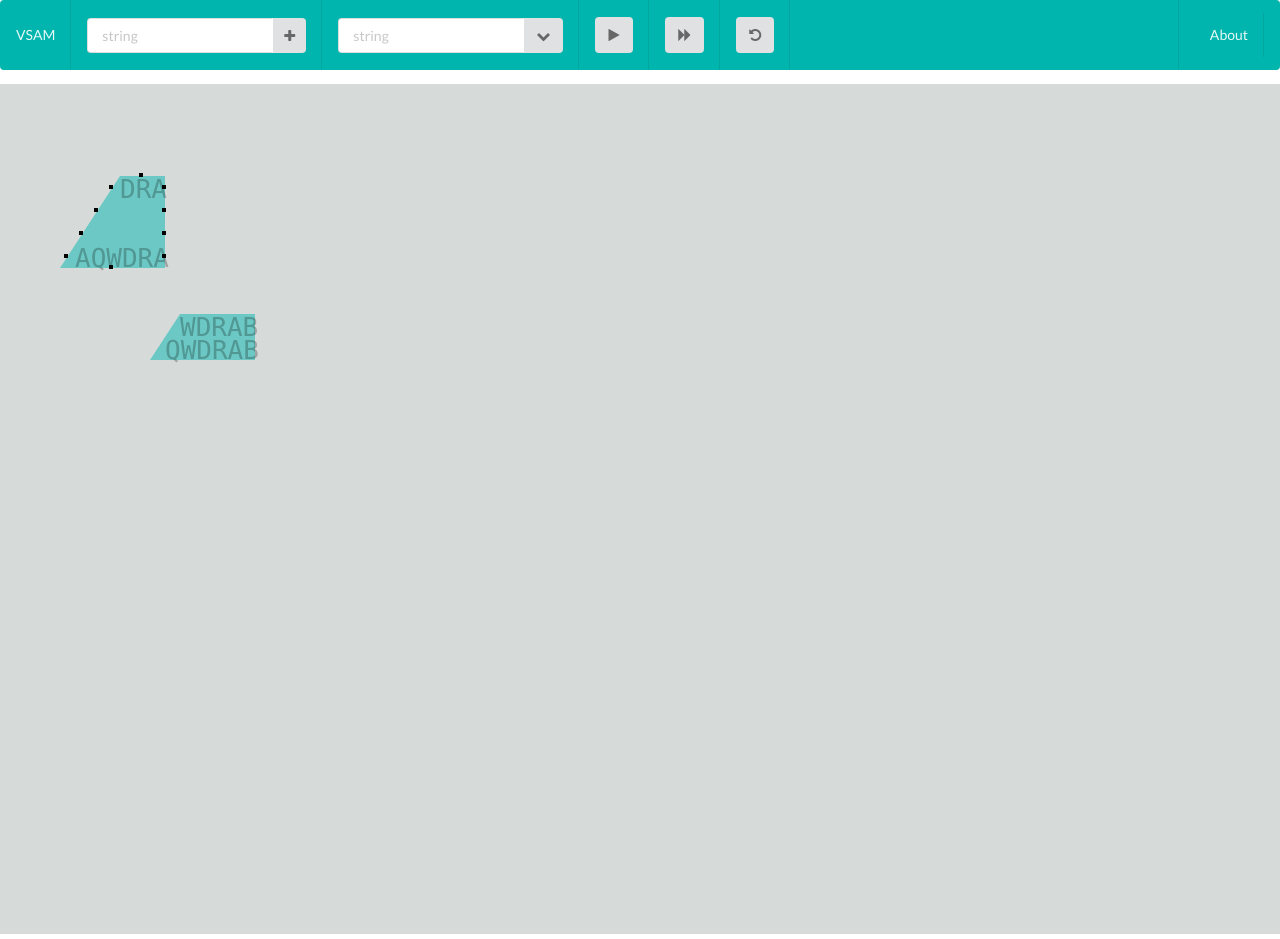
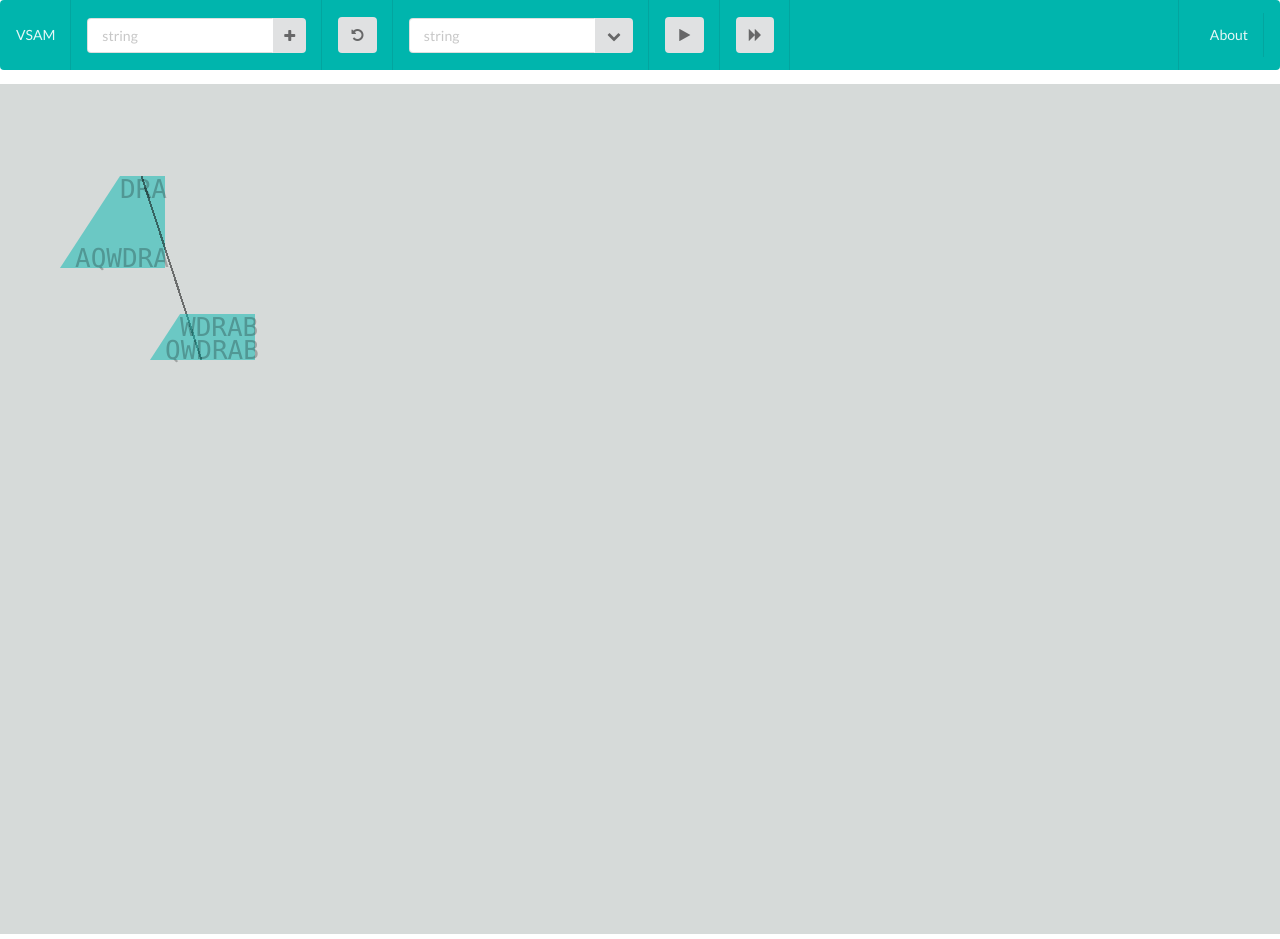
Before and after one commit to QAsQ/VSAM, a plain HTML site: page main.html in a window 1280 px wide. Shown: the top 939 px of the page. Drawn offline with Linux system fonts and the light colour scheme.

Commit message:
完成树边的部分代码

```diff
--- a/main.html
+++ b/main.html
@@ -20,6 +20,11 @@
         </div>
     </div>
     <div class="item">
+        <button class="ui icon button">
+            <i class="undo icon"> </i>
+        </button>
+    </div>
+    <div class="item">
         <div class="ui action input">
             <input type="text" placeholder="string">
             <button class="ui icon button">
@@ -37,14 +42,10 @@
             <i class="forward icon"> </i>
         </button>
     </div>
-    <div class="item">
-        <button class="ui icon button">
-            <i class="undo icon"> </i>
-        </button>
-    </div>
     <div class="right item">
         <a class="item">About</a>
     </div>
+</div>
 <script src="static/SAM.js"></script>
 </body>
 </html>
--- a/static/SAM.js
+++ b/static/SAM.js
@@ -1,6 +1,10 @@
-gWidth = 2080;
-gHeight = 850;
-gFontFamily = 'Consolas, Monaco, monospace';
+var gWidth = 2080;
+var gHeight = 850;
+var gFontFamily = 'Consolas, Monaco, monospace';
+var gLineWidth = 2;
+var unitX = 15;
+var unitY = 23;
+var nodeList = [];
 
 var app = new PIXI.Application(
     gWidth,
@@ -10,8 +14,6 @@ var app = new PIXI.Application(
 
 document.body.appendChild(app.view);
 
-unitX = 15;
-unitY = 23;
 
 function textFactory(rawString, defaultAlpha) {
     function activate(){
@@ -42,7 +44,37 @@ function textFactory(rawString, defaultAlpha) {
     return text;
 }
 
+function lineFactory(stPoint, edPoint, lineColor) {
+    var graphics = new PIXI.Graphics();
+    graphics.beginFill(lineColor, 1);
+    graphics.drawRect(0, 0, 1, 1);
+    var line = new PIXI.Sprite(graphics.generateTexture());
+
+    line.setEndPoint = function (startPoint, endPoint) {
+        var angle = Math.atan2(endPoint.y - startPoint.y, endPoint.x - startPoint.x);
+
+        line.x = startPoint.x;
+        line.y = startPoint.y;
+        function distance(pointA, pointB) {
+            return Math.sqrt(
+                (pointA.x - pointB.x)
+                * (pointA.x - pointB.x)
+                + (pointA.y - pointB.y)
+                * (pointA.y - pointB.y)
+            )
+        }
+        line.scale.x = distance(startPoint, endPoint);
+        line.scale.y = gLineWidth;
+        line.rotation = angle;
+    };
+    line.setEndPoint(stPoint, edPoint);
+
+    return line;
+}
+
+
 function arrowFactory(startPoint, endPoint){
+
     function update(startPoint, endPoint){
         //update start position
         //update end position
@@ -56,8 +88,14 @@ function arrowFactory(startPoint, endPoint){
 }
 
 function backLinkFactory(startPoint, endPoint) {
-    //show start
-    //show end
+    var line = lineFactory(startPoint, endPoint, 0x000000);
+    line.activate = function(){
+        this.alpha = 1;
+    };
+    line.deactivate = function(){
+        this.alpha = 0;
+    };
+    return line;
 }
 
 function nodeFactory(minLen, maxLen, nodeStr) {
@@ -71,7 +109,9 @@ function nodeFactory(minLen, maxLen, nodeStr) {
             var new_position = this.data.getLocalPosition(this.parent);
             this.x = new_position.x;
             this.y = new_position.y;
-            console.log(new_position);
+            if (this.father){
+                this._refreshFather();
+            }
         }
     }
     function onDragEnd() {
@@ -96,18 +136,16 @@ function nodeFactory(minLen, maxLen, nodeStr) {
     }
 
     var samNode = new PIXI.Sprite(genGraphics().generateTexture());
-
-    for (i  = 1; i <= height; i++)
-    {
+    samNode.texts = [];
+    for (i  = 1; i <= height; i++){
         var text = new textFactory(
             nodeStr.slice(height - i),
             (i === 1 || i === height) * 0.5
         );
-
         text.x = (height - i + 1) * unitX;
         text.y = (i - 1) * unitY;
-
         samNode.addChild(text);
+        samNode.texts.push(text);
     }
 
     samNode.interactive = true;
@@ -118,17 +156,26 @@ function nodeFactory(minLen, maxLen, nodeStr) {
         .on('pointerupoutside', onDragEnd)
         .on('pointermove', onDragMove);
 
-    samNode.getNodePosition = function (type) {
+    samNode.backLink = backLinkFactory(
+        new PIXI.Point(0, 0),
+        new PIXI.Point(0, 0)
+    );
+    samNode.backLink.deactivate();
+    samNode.addChild(samNode.backLink);
+
+    samNode.getNodePosition = function (type, x, y) {
+        x = typeof(x) === "undefined" ? 0: x + this.x;
+        y = typeof(y) === "undefined" ? 0: y + this.y;
         if (type === "top"){
             return new PIXI.Point(
-                this.x + (height  * 2 + minLen) * unitX / 2,
-                this.y
+                (height  * 2 + minLen) * unitX / 2 + x,
+                0 + y
             );
         }
         if (type === "down"){
             return new PIXI.Point(
-                this.x +  (maxLen + 1) * unitX / 2,
-                this.y + height * unitY
+                (maxLen + 1) * unitX / 2 + x,
+                height * unitY + y
             );
         }
         return null;
@@ -139,10 +186,24 @@ function nodeFactory(minLen, maxLen, nodeStr) {
             this.y + (0.5 + number) * unitY
         )
     };
+    samNode.setFather = function (fatherId) {
+        this.father = fatherId;
+        this._refreshFather();
+        this.backLink.activate();
+    };
+    samNode._refreshFather = function () {
+        this.backLink.setEndPoint(
+            this.getNodePosition("top"),
+            nodeList[this.father].getNodePosition("down", -this.x, -this.y)
+        );
+    };
+    samNode.resize = function () {
+        //todo
+    };
     return samNode;
 }
 
-nodeList = [];
+function test() {
 
     nodeList[0] = nodeFactory(3, 6, "AQWDRA");
     nodeList[0].x = unitX * 4;
@@ -156,7 +217,6 @@ for (var i = 0; i < 2; i++)
         app.stage.addChild(nodeList[i]);
 
     function showOne(position) {
-    console.log(position);
         var graphics = new PIXI.Graphics();
         graphics.beginFill(0X000000, 1);
         var edgeLen = 2;
@@ -173,6 +233,9 @@ function showOne(position) {
         app.stage.addChild(graphics);
     }
 
+    nodeList[0].setFather(1);
+
+    /*
     showOne(nodeList[0].getNodePosition("top"));
     showOne(nodeList[0].getNodePosition("down"));
 
@@ -180,3 +243,7 @@ for (var i = 0; i <= 3 ; i ++){
         showOne(nodeList[0].getPosition(i, 0));
         showOne(nodeList[0].getPosition(i, 1));
     }
+    */
+}
+
+test();
```
Also changed, not shown: 1 other file. Lines whose indentation alone changed are shown as unchanged.
